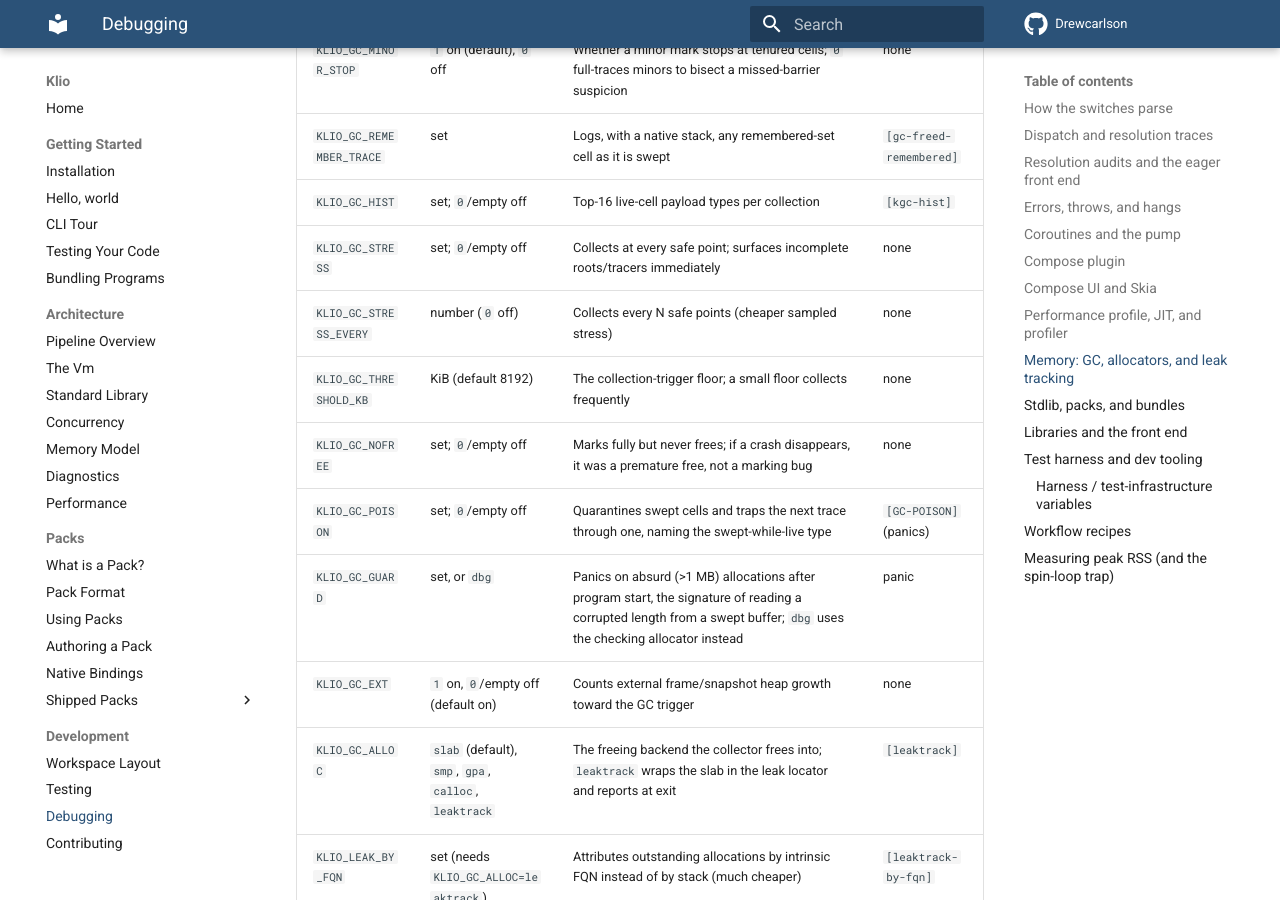
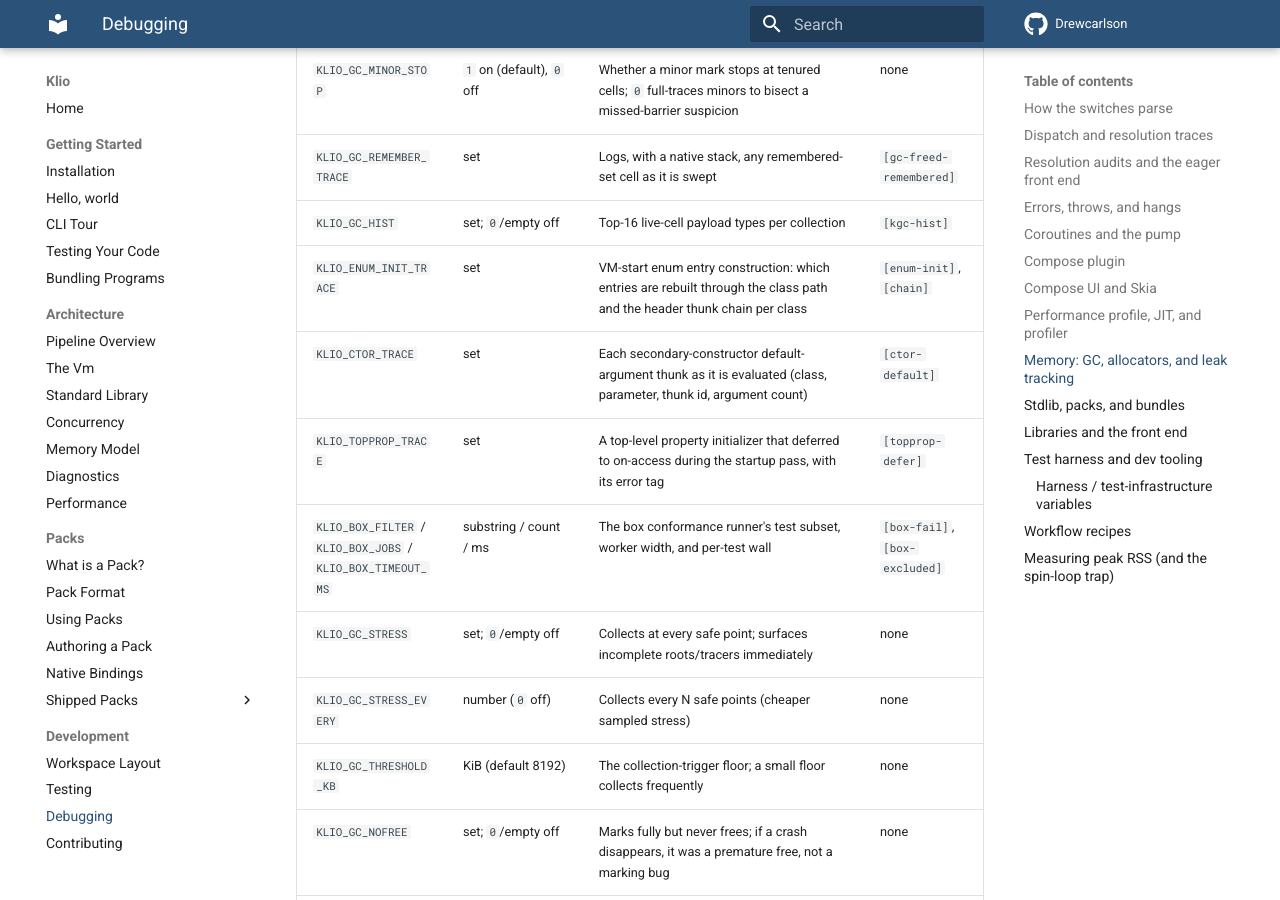
Before and after one commit to DrewCarlson/klio, an MkDocs documentation site: the page built from docs/development/debugging.md, in a window 1280 px wide and 900 px high, scrolled down 22910 px. Built offline with MkDocs 1.6.1 and Material for MkDocs 9.7.7, drawn with Linux system fonts in a browser that asks for light colours; the version menu is left out.

```diff
--- a/docs/development/debugging.md
+++ b/docs/development/debugging.md
@@ -372,6 +372,10 @@
 | `KLIO_GC_MINOR_STOP` | `1` on (default), `0` off | Whether a minor mark stops at tenured cells; `0` full-traces minors to bisect a missed-barrier suspicion | none |
 | `KLIO_GC_REMEMBER_TRACE` | set | Logs, with a native stack, any remembered-set cell as it is swept | `[gc-freed-remembered]` |
 | `KLIO_GC_HIST` | set; `0`/empty off | Top-16 live-cell payload types per collection | `[kgc-hist]` |
+| `KLIO_ENUM_INIT_TRACE` | set | VM-start enum entry construction: which entries are rebuilt through the class path and the header thunk chain per class | `[enum-init]`, `[chain]` |
+| `KLIO_CTOR_TRACE` | set | Each secondary-constructor default-argument thunk as it is evaluated (class, parameter, thunk id, argument count) | `[ctor-default]` |
+| `KLIO_TOPPROP_TRACE` | set | A top-level property initializer that deferred to on-access during the startup pass, with its error tag | `[topprop-defer]` |
+| `KLIO_BOX_FILTER` / `KLIO_BOX_JOBS` / `KLIO_BOX_TIMEOUT_MS` | substring / count / ms | The box conformance runner's test subset, worker width, and per-test wall | `[box-fail]`, `[box-excluded]` |
 | `KLIO_GC_STRESS` | set; `0`/empty off | Collects at every safe point; surfaces incomplete roots/tracers immediately | none |
 | `KLIO_GC_STRESS_EVERY` | number (`0` off) | Collects every N safe points (cheaper sampled stress) | none |
 | `KLIO_GC_THRESHOLD_KB` | KiB (default 8192) | The collection-trigger floor; a small floor collects frequently | none |
```
Also changed, not shown: plans/kotlinc-box-conformance.md (+12 -1 lines), 7 other files.
